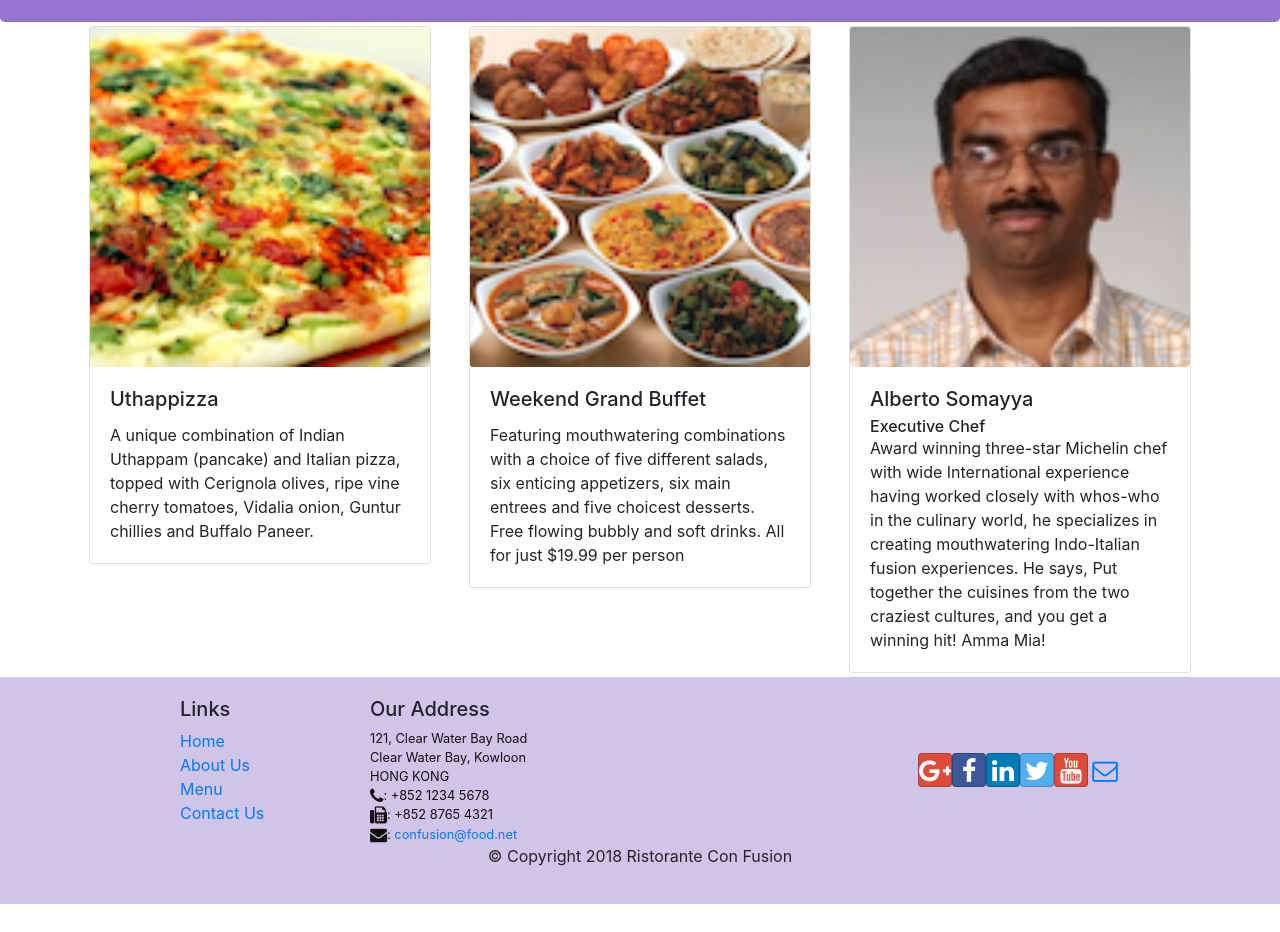
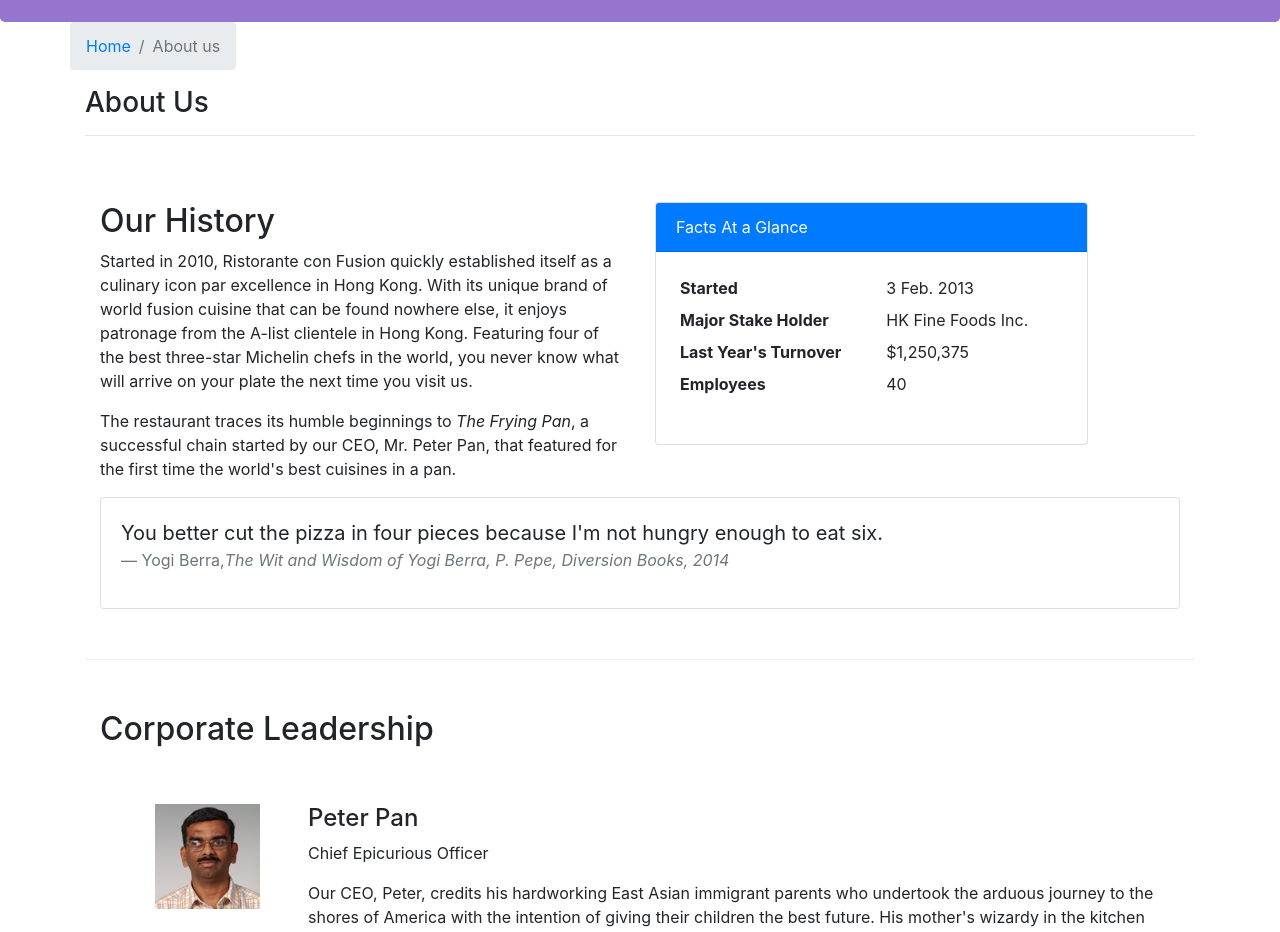
Before and after one commit to olenarostotskyy/React, a React (Create React App) app: page /aboutus in a window 1280 px wide. Before the commit this address led to /home. Shown: the part 320-1252 px from the top of the page. Before the commit the page ends 1224 px from the top, so only its background shows below. Built offline with nearby package versions, Linux system fonts and the light colour scheme.

Commit message:
week2 assig

```diff
--- /dev/null
+++ b/src/components/AboutComponent.js
@@ -0,0 +1,103 @@
+import React from 'react';
+import { Breadcrumb, BreadcrumbItem, Card, CardBody, CardHeader, Media } from 'reactstrap';
+import { Link } from 'react-router-dom';
+
+function About(props) {
+
+    const leaders = props.leaders.map((leader) => {
+        return (
+            <React.Fragment>
+                <RenderLeaders leader={leader} ></RenderLeaders>
+
+
+            </React.Fragment>
+        );
+    });
+
+
+
+
+
+    return(
+        <div className="container">
+            <div className="row">
+                <Breadcrumb>
+                    <BreadcrumbItem><Link to="/home">Home</Link></BreadcrumbItem>
+                    <BreadcrumbItem active>About us</BreadcrumbItem>
+                </Breadcrumb>
+                <div className="col-12">
+                    <h3>About Us</h3>
+                    <hr />
+                </div>
+            </div>
+            <div className="row row-content">
+                <div className="col-12 col-md-6">
+                    <h2>Our History</h2>
+                    <p>Started in 2010, Ristorante con Fusion quickly established itself as a culinary icon par excellence in Hong Kong. With its unique brand of world fusion cuisine that can be found nowhere else, it enjoys patronage from the A-list clientele in Hong Kong.  Featuring four of the best three-star Michelin chefs in the world, you never know what will arrive on your plate the next time you visit us.</p>
+                    <p>The restaurant traces its humble beginnings to <em>The Frying Pan</em>, a successful chain started by our CEO, Mr. Peter Pan, that featured for the first time the world's best cuisines in a pan.</p>
+                </div>
+                <div className="col-12 col-md-5">
+                    <Card>
+                        <CardHeader className="bg-primary text-white">Facts At a Glance</CardHeader>
+                        <CardBody>
+                            <dl className="row p-1">
+                                <dt className="col-6">Started</dt>
+                                <dd className="col-6">3 Feb. 2013</dd>
+                                <dt className="col-6">Major Stake Holder</dt>
+                                <dd className="col-6">HK Fine Foods Inc.</dd>
+                                <dt className="col-6">Last Year's Turnover</dt>
+                                <dd className="col-6">$1,250,375</dd>
+                                <dt className="col-6">Employees</dt>
+                                <dd className="col-6">40</dd>
+                            </dl>
+                        </CardBody>
+                    </Card>
+                </div>
+                <div className="col-12">
+                    <Card>
+                        <CardBody className="bg-faded">
+                            <blockquote className="blockquote">
+                                <p className="mb-0">You better cut the pizza in four pieces because
+                                    I'm not hungry enough to eat six.</p>
+                                <footer className="blockquote-footer">Yogi Berra,
+                                <cite title="Source Title">The Wit and Wisdom of Yogi Berra,
+                                    P. Pepe, Diversion Books, 2014</cite>
+                                </footer>
+                            </blockquote>
+                        </CardBody>
+                    </Card>
+                </div>
+            </div>
+            <div className="row row-content">
+                <div className="col-12">
+                    <h2>Corporate Leadership</h2>
+                </div>
+                <div className="col-12">
+                    <Media list>
+                        {leaders}
+                    </Media>
+                </div>
+            </div>
+        </div>
+    );
+
+}
+
+function RenderLeaders({leader}){
+    return (
+      <div key={leader.id} className="col-12 mt-5">
+        <Media tag="li">
+          <Media left middle>
+              <Media object src={leader.image} alt={leader.name} />
+          </Media>
+          <Media body className="ml-5">
+            <Media heading>{leader.name}</Media>
+            <p>{leader.designation}</p>
+            <p>{leader.description}</p>
+          </Media>
+        </Media>
+      </div>
+    );
+    }
+
+export default About;
--- a/src/components/MainComponents.js
+++ b/src/components/MainComponents.js
@@ -3,6 +3,7 @@
 import Menu from './MenuComponents';
 import Contact from './ContactComponent';
 import DishDetail from './dishdetailComponent';
+import About from './AboutComponent';
 import Header from './HeaderComponent';
 import Footer from './FooterComponent';
 import {DISHES} from '../shared/dishes';
@@ -54,7 +55,9 @@
 
               <Route path='/home' component={HomePage} />
 
-            <Route exact path='/menu' render={() => <Menu dishes={this.state.dishes} />} />
+              <Route path='/aboutus'component={()=><About leaders={this.state.leaders}/>} />
+
+            <Route exact path='/menu' render={()=> <Menu dishes={this.state.dishes} />} />
 
             <Route path="/menu/:dishId" component={DishWithId}/>
 
--- a/src/components/dishdetailComponent.js
+++ b/src/components/dishdetailComponent.js
@@ -1,6 +1,5 @@
 import React from 'react';
-import {
-    Card, CardImg, CardImgOverlay, CardText, CardBody,
+import { Card, CardImg, CardImgOverlay, CardText, CardBody,
     CardTitle, Breadcrumb, BreadcrumbItem
 } from 'reactstrap';
 import { Link } from 'react-router-dom';
```
Also changed, not shown: src/components/MenuComponents.js (+5 -4 lines).
